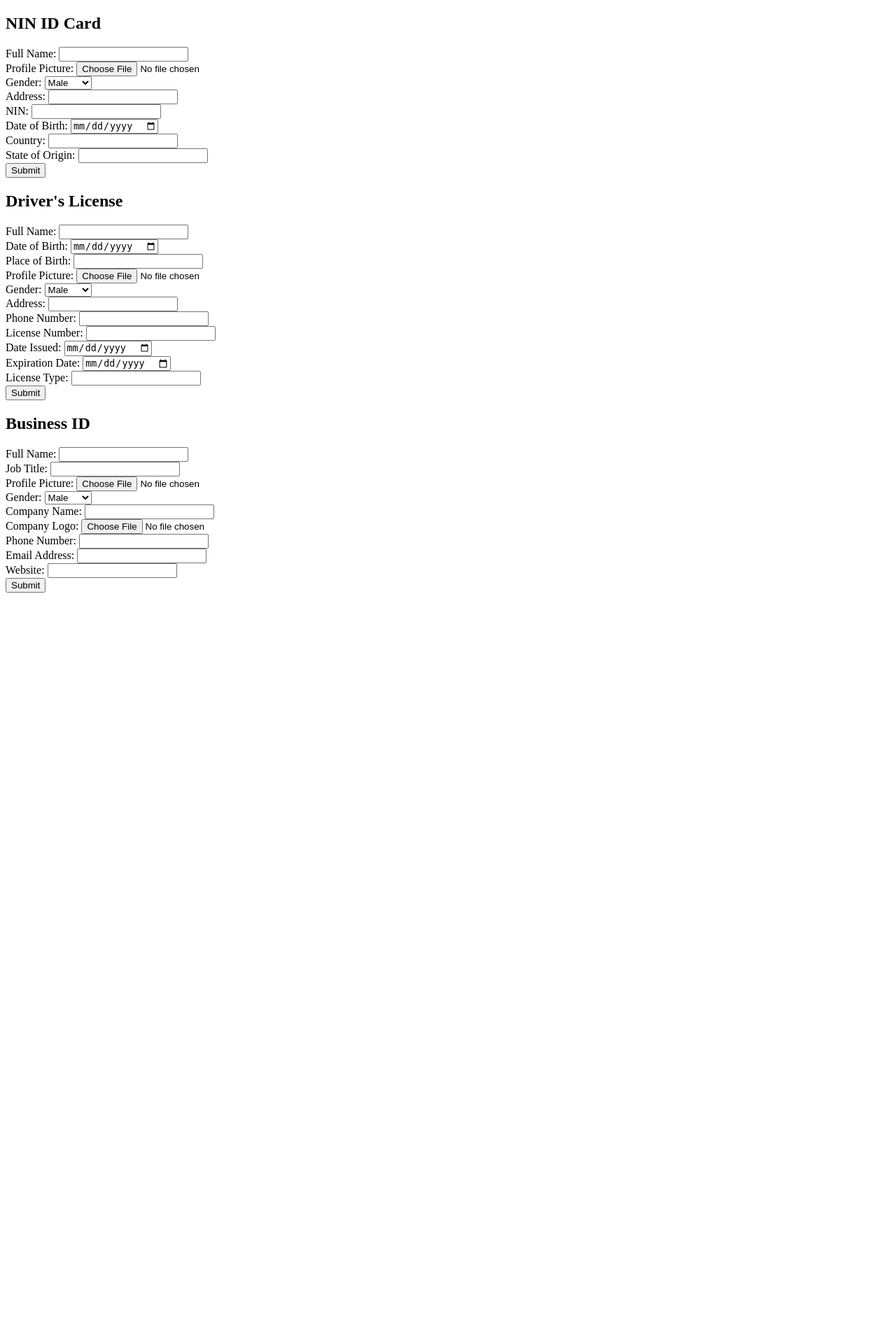
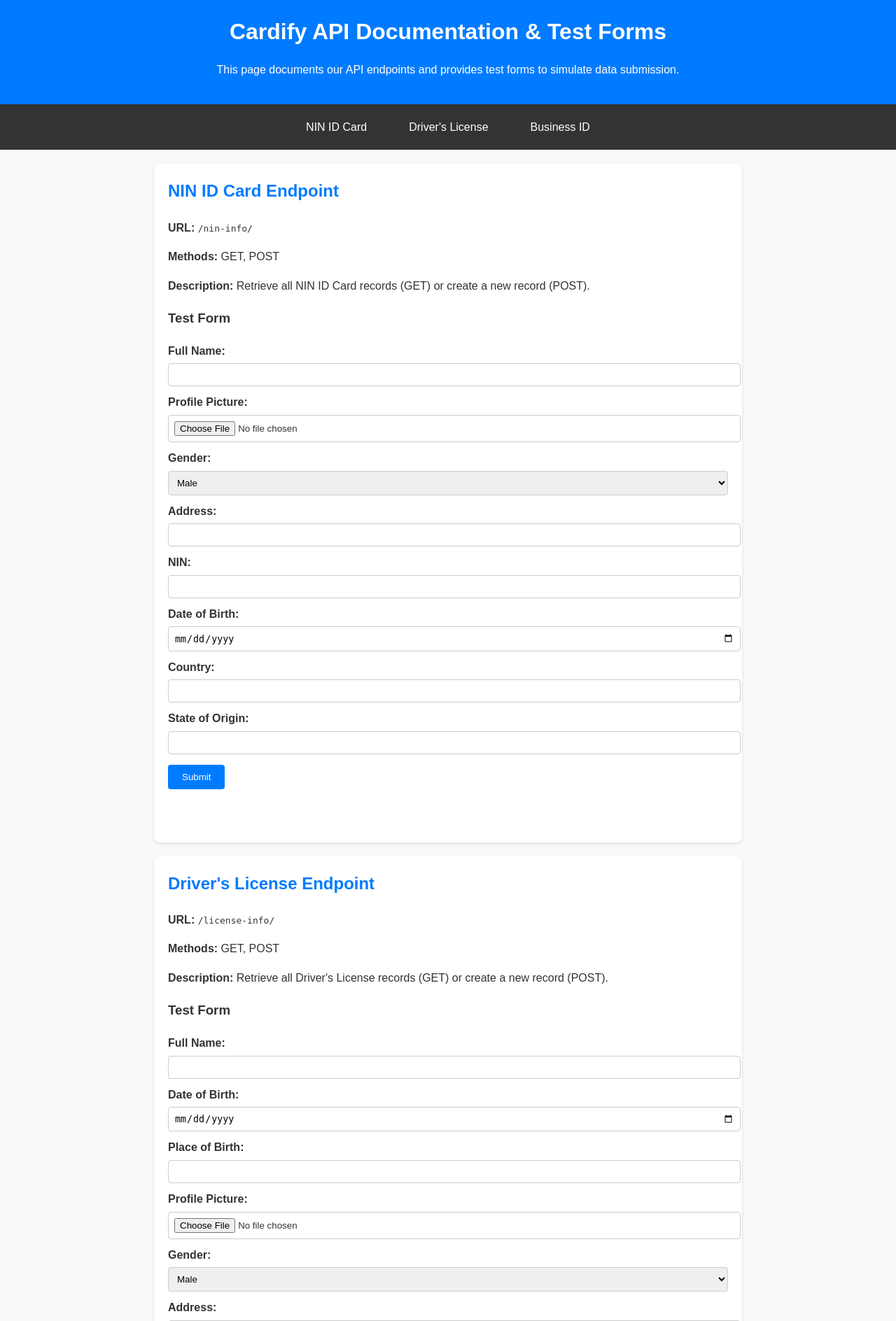
Before and after one commit to codewithgaji/Cardify, a Django app: page /test-form/ in a window 1280 px wide. Shown: the top 1888 px of the page at 70% size. Before the commit the page ends 847 px from the top, so only its background shows below. Run offline with Django 5.2, Linux system fonts and the light colour scheme.

Commit message:
Added test form to Cardify

```diff
--- a/templates/index.html
+++ b/templates/index.html
@@ -1,120 +1,306 @@
+{% load static %}
 <!DOCTYPE html>
 <html lang="en">
 <head>
-    <meta charset="UTF-8">
-    <meta name="viewport" content="width=device-width, initial-scale=1.0">
-    <title>ID Card Form</title>
+  <meta charset="UTF-8" />
+  <meta name="viewport" content="width=device-width, initial-scale=1.0" />
+  <title>Cardify API Documentation & Test Forms</title>
+  <!-- Link to external CSS if you have one, otherwise inline CSS below -->
+  <link rel="stylesheet" href="{% static 'css/docs.css' %}">
+  <style>
+    /* Overall page styling */
+    body {
+      font-family: 'Arial', sans-serif;
+      background: #f9f9f9;
+      margin: 0;
+      padding: 0;
+      color: #333;
+    }
+    header {
+      background-color: #007BFF;
+      color: white;
+      padding: 20px;
+      text-align: center;
+      animation: fadeIn 1s ease-out;
+    }
+    nav {
+      background-color: #333;
+    }
+    nav ul {
+      list-style: none;
+      padding: 0;
+      margin: 0;
+      display: flex;
+      justify-content: center;
+    }
+    nav ul li {
+      margin: 0 15px;
+    }
+    nav ul li a {
+      color: white;
+      text-decoration: none;
+      padding: 10px 15px;
+      display: block;
+      transition: background 0.3s;
+    }
+    nav ul li a:hover {
+      background-color: #007BFF;
+    }
+    section {
+      background: white;
+      margin: 20px auto;
+      max-width: 800px;
+      padding: 20px;
+      border-radius: 8px;
+      box-shadow: 0 2px 5px rgba(0,0,0,0.1);
+      animation: fadeInUp 0.8s ease-out;
+    }
+    h2 {
+      color: #007BFF;
+      margin-top: 0;
+    }
+    form label {
+      display: block;
+      margin-top: 10px;
+      font-weight: bold;
+    }
+    form input, form select {
+      width: 100%;
+      padding: 8px;
+      margin-top: 5px;
+      border: 1px solid #ccc;
+      border-radius: 4px;
+    }
+    form button {
+      margin-top: 15px;
+      padding: 10px 20px;
+      background-color: #007BFF;
+      border: none;
+      color: white;
+      border-radius: 4px;
+      cursor: pointer;
+      transition: background 0.3s;
+    }
+    form button:hover {
+      background-color: #0056b3;
+    }
+    .submission-message {
+      opacity: 0;
+      transition: opacity 0.5s ease-in-out;
+      background-color: #4CAF50;
+      color: #fff;
+      padding: 10px;
+      margin-top: 10px;
+      border-radius: 5px;
+      text-align: center;
+    }
+    .submission-message.show {
+      opacity: 1;
+    }
+    footer {
+      text-align: center;
+      padding: 15px;
+      background-color: #333;
+      color: white;
+      margin-top: 20px;
+    }
+    @keyframes fadeIn {
+      from { opacity: 0; }
+      to { opacity: 1; }
+    }
+    @keyframes fadeInUp {
+      from { opacity: 0; transform: translateY(20px); }
+      to { opacity: 1; transform: translateY(0); }
+    }
+  </style>
 </head>
 <body>
-    <h2>NIN ID Card</h2>
-    <form method="POST" enctype="multipart/form-data">
+  <header>
+    <h1>Cardify API Documentation & Test Forms</h1>
+    <p>This page documents our API endpoints and provides test forms to simulate data submission.</p>
+  </header>
+
+  <nav>
+    <ul>
+      <li><a href="#nin-form">NIN ID Card</a></li>
+      <li><a href="#dl-form">Driver's License</a></li>
+      <li><a href="#biz-form">Business ID</a></li>
+    </ul>
+  </nav>
+
+  <!-- NIN ID Card Test Form -->
+  <section id="nin-form">
+    <h2>NIN ID Card Endpoint</h2>
+    <p><strong>URL:</strong> <code>/nin-info/</code></p>
+    <p><strong>Methods:</strong> GET, POST</p>
+    <p><strong>Description:</strong> Retrieve all NIN ID Card records (GET) or create a new record (POST).</p>
+    <h3>Test Form</h3>
+    <form id="ninForm" action="/nin-info/" method="POST" enctype="multipart/form-data">
       {% csrf_token %}
       <label for="full_name">Full Name:</label>
-        <input type="text" id="full_name" name="full_name" required><br>
+      <input type="text" id="full_name" name="full_name" required>
 
       <label for="profile_pic">Profile Picture:</label>
-        <input type="file" id="profile_pic" name="profile_pic"><br>
+      <input type="file" id="profile_pic" name="profile_pic">
 
       <label for="gender">Gender:</label>
       <select id="gender" name="gender">
         <option value="M">Male</option>
         <option value="F">Female</option>
-        </select><br>
+      </select>
 
       <label for="address">Address:</label>
-        <input type="text" id="address" name="address" required><br>
+      <input type="text" id="address" name="address" required>
 
       <label for="nin">NIN:</label>
-        <input type="text" id="nin" name="nin" maxlength="11" required><br>
+      <input type="text" id="nin" name="nin" maxlength="11" required>
 
       <label for="dateofbirth">Date of Birth:</label>
-        <input type="date" id="dateofbirth" name="dateofbirth"><br>
+      <input type="date" id="dateofbirth" name="dateofbirth">
 
       <label for="country">Country:</label>
-        <input type="text" id="country" name="country" required><br>
+      <input type="text" id="country" name="country" required>
 
       <label for="state_of_origin">State of Origin:</label>
-        <input type="text" id="state_of_origin" name="state_of_origin" required><br>
+      <input type="text" id="state_of_origin" name="state_of_origin" required>
 
       <button type="submit">Submit</button>
     </form>
+    <div id="ninMessage" class="submission-message">Submission Complete!</div>
+  </section>
 
-    <h2>Driver's License</h2>
-    <form method="POST" enctype="multipart/form-data">
+  <!-- Driver's License Test Form -->
+  <section id="dl-form">
+    <h2>Driver's License Endpoint</h2>
+    <p><strong>URL:</strong> <code>/license-info/</code></p>
+    <p><strong>Methods:</strong> GET, POST</p>
+    <p><strong>Description:</strong> Retrieve all Driver's License records (GET) or create a new record (POST).</p>
+    <h3>Test Form</h3>
+    <form id="dlForm" action="/license-info/" method="POST" enctype="multipart/form-data">
       {% csrf_token %}
       <label for="dl_full_name">Full Name:</label>
-        <input type="text" id="dl_full_name" name="full_name" required><br>
+      <input type="text" id="dl_full_name" name="full_name" required>
 
       <label for="dl_dateofbirth">Date of Birth:</label>
-        <input type="date" id="dl_dateofbirth" name="dateofbirth"><br>
+      <input type="date" id="dl_dateofbirth" name="dateofbirth">
 
       <label for="dl_placeofbirth">Place of Birth:</label>
-        <input type="text" id="dl_placeofbirth" name="placeofbirth" required><br>
+      <input type="text" id="dl_placeofbirth" name="placeofbirth" required>
 
       <label for="dl_profile_pic">Profile Picture:</label>
-        <input type="file" id="dl_profile_pic" name="profile_pic"><br>
+      <input type="file" id="dl_profile_pic" name="profile_pic">
 
       <label for="dl_gender">Gender:</label>
       <select id="dl_gender" name="gender">
         <option value="M">Male</option>
         <option value="F">Female</option>
-        </select><br>
+      </select>
 
       <label for="dl_address">Address:</label>
-        <input type="text" id="dl_address" name="address" required><br>
+      <input type="text" id="dl_address" name="address" required>
 
       <label for="dl_phone_number">Phone Number:</label>
-        <input type="text" id="dl_phone_number" name="phone_number" maxlength="11" required><br>
+      <input type="text" id="dl_phone_number" name="phone_number" maxlength="11" required>
 
       <label for="license_number">License Number:</label>
-        <input type="text" id="license_number" name="license_number" required><br>
+      <input type="text" id="license_number" name="license_number" required>
 
       <label for="date_issued">Date Issued:</label>
-        <input type="date" id="date_issued" name="date_issued"><br>
+      <input type="date" id="date_issued" name="date_issued">
 
       <label for="expiration_date">Expiration Date:</label>
-        <input type="date" id="expiration_date" name="expiration_date"><br>
+      <input type="date" id="expiration_date" name="expiration_date">
 
       <label for="license_type">License Type:</label>
-        <input type="text" id="license_type" name="license_type" required><br>
+      <input type="text" id="license_type" name="license_type" required>
 
       <button type="submit">Submit</button>
     </form>
+    <div id="dlMessage" class="submission-message">Submission Complete!</div>
+  </section>
 
-    <h2>Business ID</h2>
-    <form method="POST" enctype="multipart/form-data">
+  <!-- Business ID Test Form -->
+  <section id="biz-form">
+    <h2>Business ID Endpoint</h2>
+    <p><strong>URL:</strong> <code>/business-info/</code></p>
+    <p><strong>Methods:</strong> GET, POST</p>
+    <p><strong>Description:</strong> Retrieve all Business ID records (GET) or create a new record (POST).</p>
+    <h3>Test Form</h3>
+    <form id="bizForm" action="/business-info/" method="POST" enctype="multipart/form-data">
       {% csrf_token %}
       <label for="biz_full_name">Full Name:</label>
-        <input type="text" id="biz_full_name" name="full_name" required><br>
+      <input type="text" id="biz_full_name" name="full_name" required>
 
       <label for="job_title">Job Title:</label>
-        <input type="text" id="job_title" name="job_title" required><br>
+      <input type="text" id="job_title" name="job_title" required>
 
       <label for="biz_profile_pic">Profile Picture:</label>
-        <input type="file" id="biz_profile_pic" name="profile_pic"><br>
+      <input type="file" id="biz_profile_pic" name="profile_pic">
 
       <label for="biz_gender">Gender:</label>
       <select id="biz_gender" name="gender">
         <option value="M">Male</option>
         <option value="F">Female</option>
-        </select><br>
+      </select>
 
       <label for="company_name">Company Name:</label>
-        <input type="text" id="company_name" name="company_name" required><br>
+      <input type="text" id="company_name" name="company_name" required>
 
       <label for="company_logo">Company Logo:</label>
-        <input type="file" id="company_logo" name="company_logo"><br>
+      <input type="file" id="company_logo" name="company_logo">
 
       <label for="biz_phone_number">Phone Number:</label>
-        <input type="text" id="biz_phone_number" name="phone_number" maxlength="11" required><br>
+      <input type="text" id="biz_phone_number" name="phone_number" maxlength="11" required>
 
       <label for="email_address">Email Address:</label>
-        <input type="email" id="email_address" name="email_address" required><br>
+      <input type="email" id="email_address" name="email_address" required>
 
       <label for="website">Website:</label>
-        <input type="url" id="website" name="website"><br>
+      <input type="url" id="website" name="website">
 
       <button type="submit">Submit</button>
     </form>
+    <div id="bizMessage" class="submission-message">Submission Complete!</div>
+  </section>
+
+  <footer>
+    <p>&copy; 2025 Cardify. All rights reserved.</p>
+  </footer>
+
+  <script>
+    // Function to handle AJAX form submissions
+    function handleFormSubmit(formId, messageId) {
+      const form = document.getElementById(formId);
+      const messageDiv = document.getElementById(messageId);
+      form.addEventListener('submit', function(event) {
+        event.preventDefault(); // Prevent default form submission
+        const url = form.action;
+        const formData = new FormData(form);
+        // Send the data using fetch API
+        fetch(url, {
+          method: 'POST',
+          body: formData
+        })
+        .then(response => response.json())
+        .then(data => {
+          // Show submission message and reset form after success
+          messageDiv.classList.add('show');
+          setTimeout(() => {
+            messageDiv.classList.remove('show');
+            form.reset();
+          }, 2000);
+        })
+        .catch(error => {
+          console.error('Error:', error);
+          alert('An error occurred. Please try again.');
+        });
+      });
+    }
+
+    // Attach the AJAX submission handler to each form
+    handleFormSubmit('ninForm', 'ninMessage');
+    handleFormSubmit('dlForm', 'dlMessage');
+    handleFormSubmit('bizForm', 'bizMessage');
+  </script>
 </body>
 </html>
```
Lines whose indentation alone changed are shown as unchanged.
